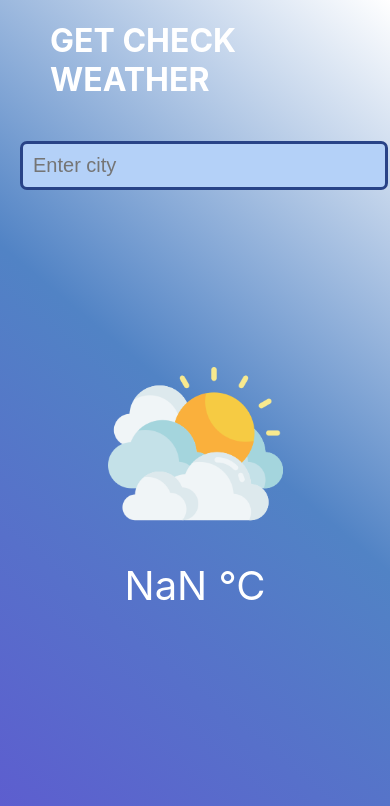
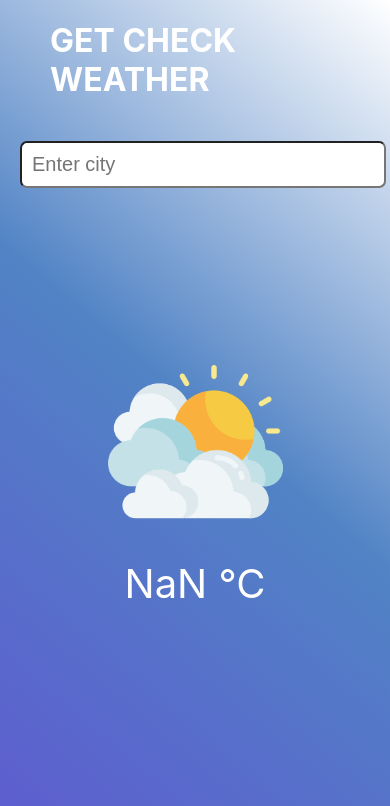
Before and after one commit to BandiniKohare2001/weather-app, a React (Create React App) app: page / in a window 390 px wide. Shown: the top 806 px of the page. Built offline with nearby package versions, Linux system fonts and the light colour scheme; no server answers.

Commit message:
remove searcchbar

```diff
--- a/src/App.css
+++ b/src/App.css
@@ -97,8 +97,6 @@ h1 {
     margin: 20px;
     padding-left: 10px;
     border-radius: 7px;
-    background-color: rgb(180, 209, 248);
-    border: 3px solid rgb(40, 67, 135);
   }
 
   .app-heading {
```
